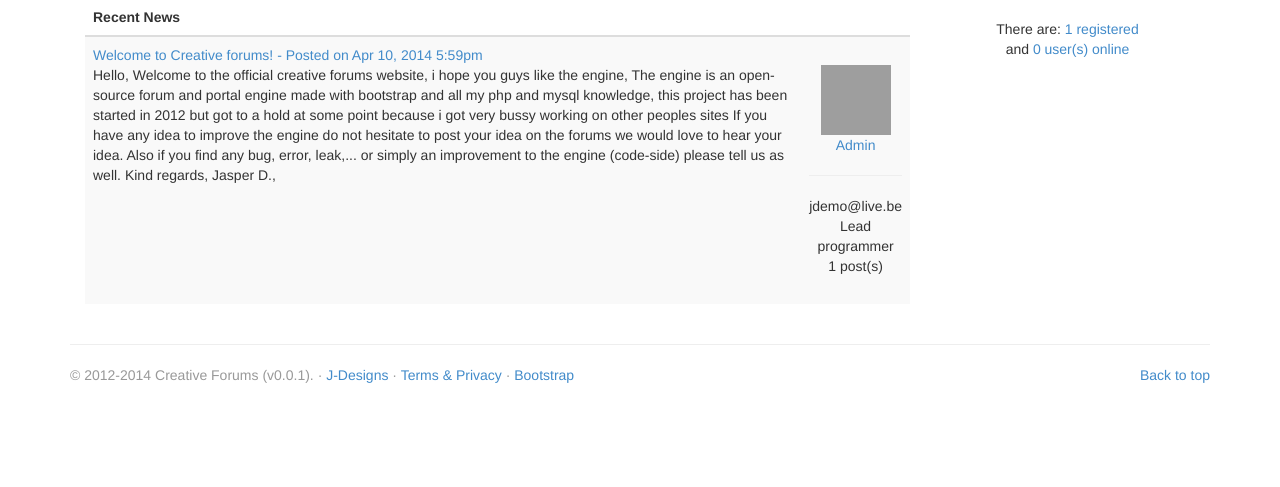
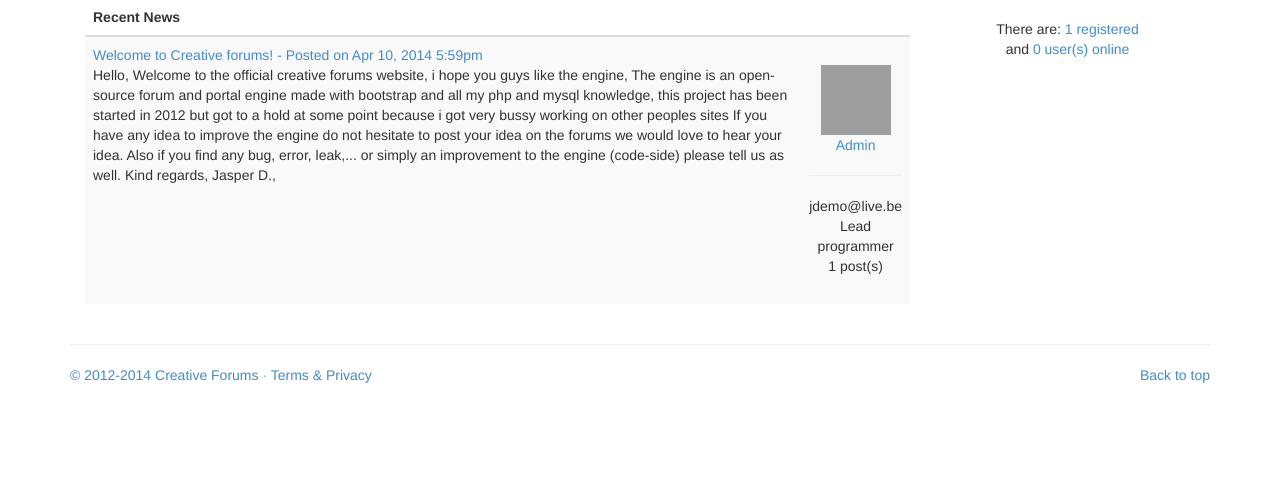
Before and after one commit to robin2405/CreativeForums, a PHP site: page /Creative/index.php in a window 1280 px wide. Shown: the part 71-558 px from the top of the page. Run offline with PHP 8.4, Linux system fonts and the light colour scheme; data comes from the database, SQL or seed files in the repository; some libraries are stand-ins or nearby versions; grey boxes are pictures that could not be loaded.

Commit message:
Security and performance improvements

```diff
--- a/Source/Themes/Default/FooterContent.php
+++ b/Source/Themes/Default/FooterContent.php
@@ -1 +1 @@
-<p class="text-muted">&copy; 2012-2014 Creative Forums (v0.0.1). &middot; <a href="http://www.jasperd.net78.net/index.php">J-Designs</a> &middot; <a href="#">Terms & Privacy</a> &middot; <a href="http://getbootstrap.com/">Bootstrap</a></p>
+<p class="text-muted"><a href="https://github.com/MrDamaru/CreativeForums">&copy; 2012-<?php echo date("Y"); ?> Creative Forums</a> &middot; <a href="#">Terms & Privacy</a></p>
--- a/Source/register.php
+++ b/Source/register.php
@@ -36,5 +36,5 @@
 			<a href="#" onclick="document.getElementById('.$captcha.').src = '.$CaptchaUrl.' + Math.random(); return false">[ Different Image ]</a></center>
 			<br /><button class="btn btn-lg btn-primary btn-block" type="submit" name="submit">Register</button>
 		</form>
-	</div> ';
+	</div>';
 ?>
```
Also changed, not shown: Source/Resources/Smileys/Default/index.php (added), Source/Resources/Smileys/index.php (added), Source/Resources/index.php (added), Source/Resources/upload/19116.png (deleted), Source/Resources/upload/370.png (added), Source/Resources/upload/454.png (deleted), Source/Resources/upload/index.php (added).
